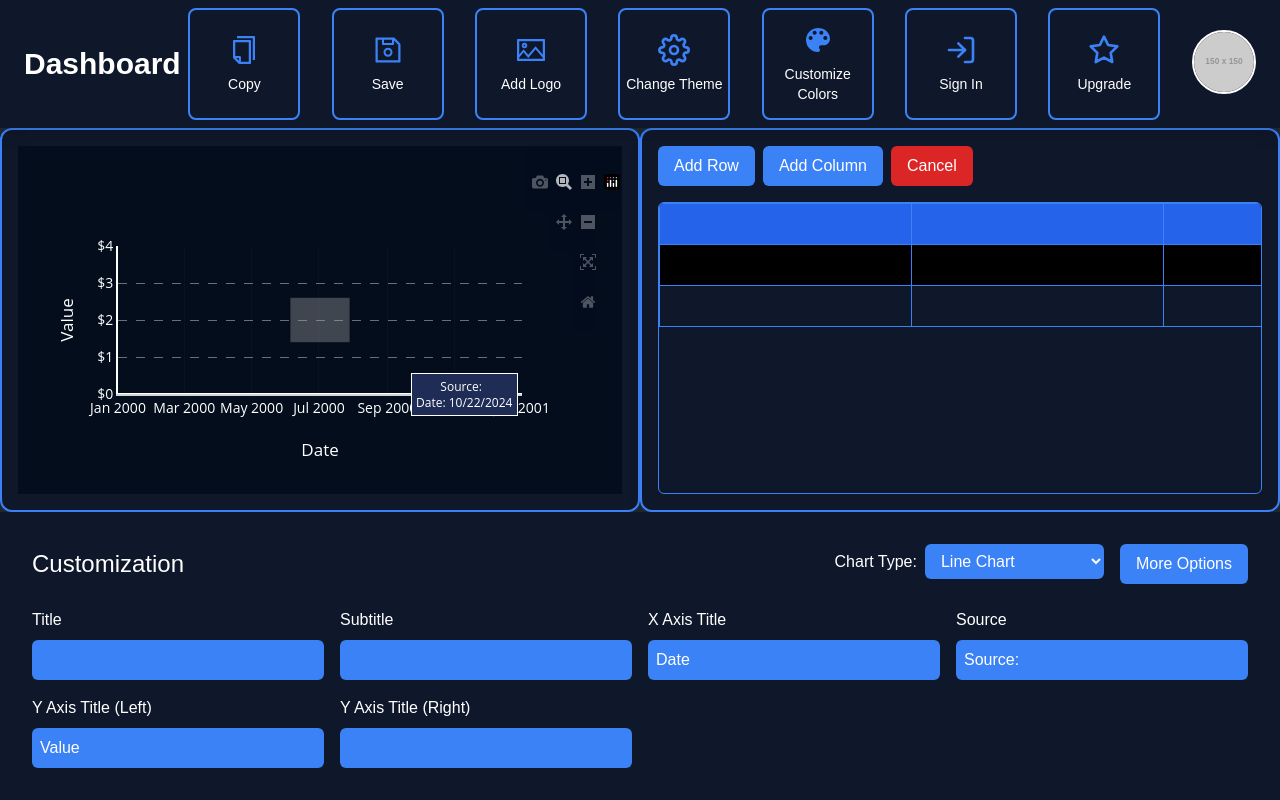
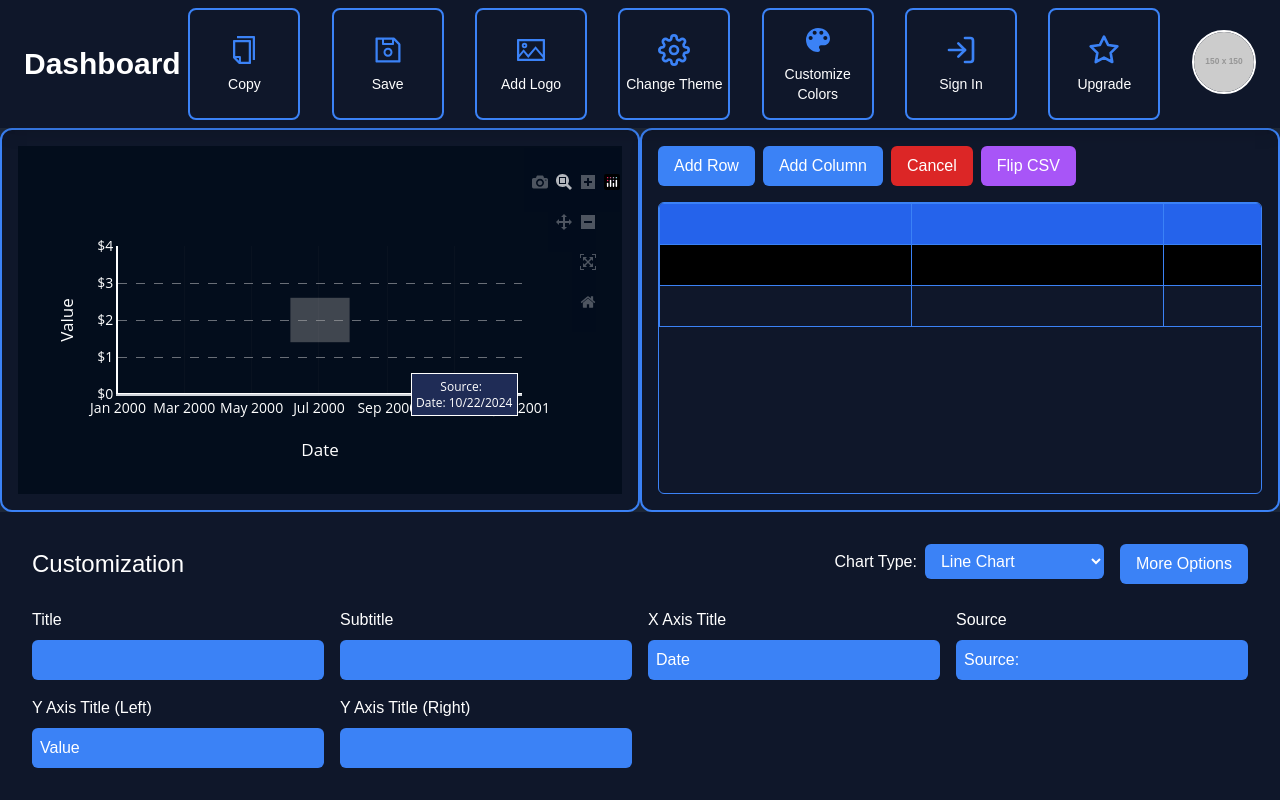
Before and after one commit to BdNWoG/entropy-data, a Next.js app in the folder entropy-data/: page / in a window 1280 px wide. Both pictures are taken after a click on the button "Create CSV". Built offline with nearby package versions, Linux system fonts and the light colour scheme.

Commit message:
transpose

```diff
--- a/entropy-data/components/CSVPanel.tsx
+++ b/entropy-data/components/CSVPanel.tsx
@@ -184,6 +184,15 @@ const CSVPanel: React.FC<CSVPanelProps> = ({ setPlotData }) => {
     }
   };
 
+  const handleTransposeCSV = () => {
+    if (editableData) {
+      const transposedData = editableData[0].map((_, colIndex) =>
+        editableData.map((row) => row[colIndex])
+      );
+      setEditableData(transposedData);
+    }
+  };
+
   useEffect(() => {
     if (view === "initial") {
       setPlotData(null);
@@ -260,6 +269,12 @@ const CSVPanel: React.FC<CSVPanelProps> = ({ setPlotData }) => {
               className="bg-red-600 text-white px-4 py-2 rounded-md hover:bg-red-700 transition-colors"
             >
               Cancel
+            </button>
+            <button
+              onClick={handleTransposeCSV}
+              className="bg-purple-500 text-white px-4 py-2 rounded-md hover:bg-purple-600 transition-colors"
+            >
+              Flip CSV
             </button>
           </div>
 
```
